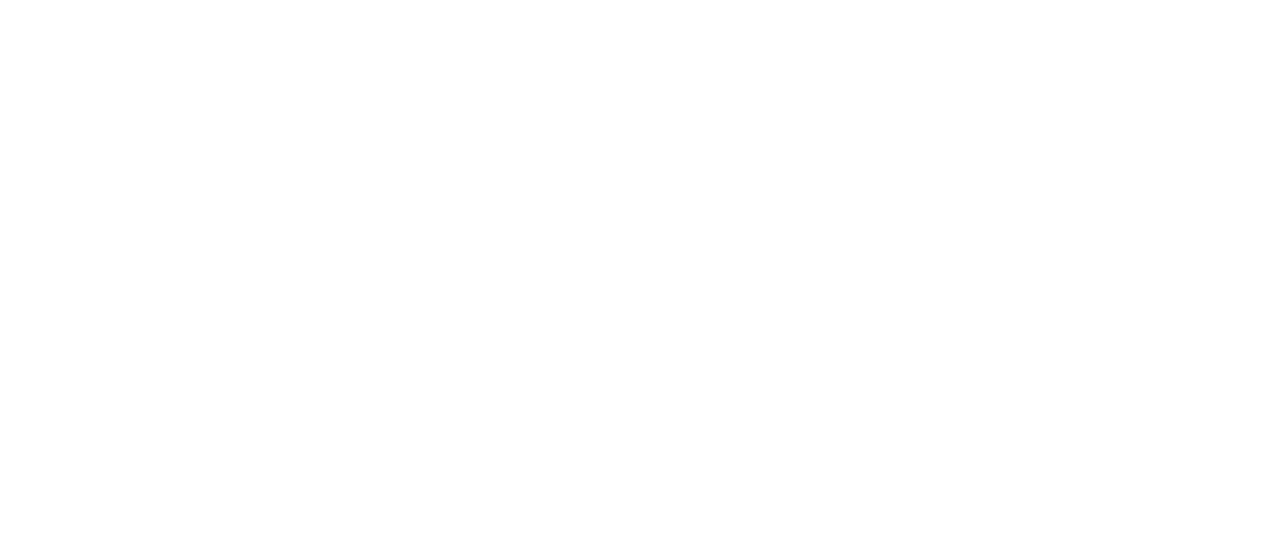
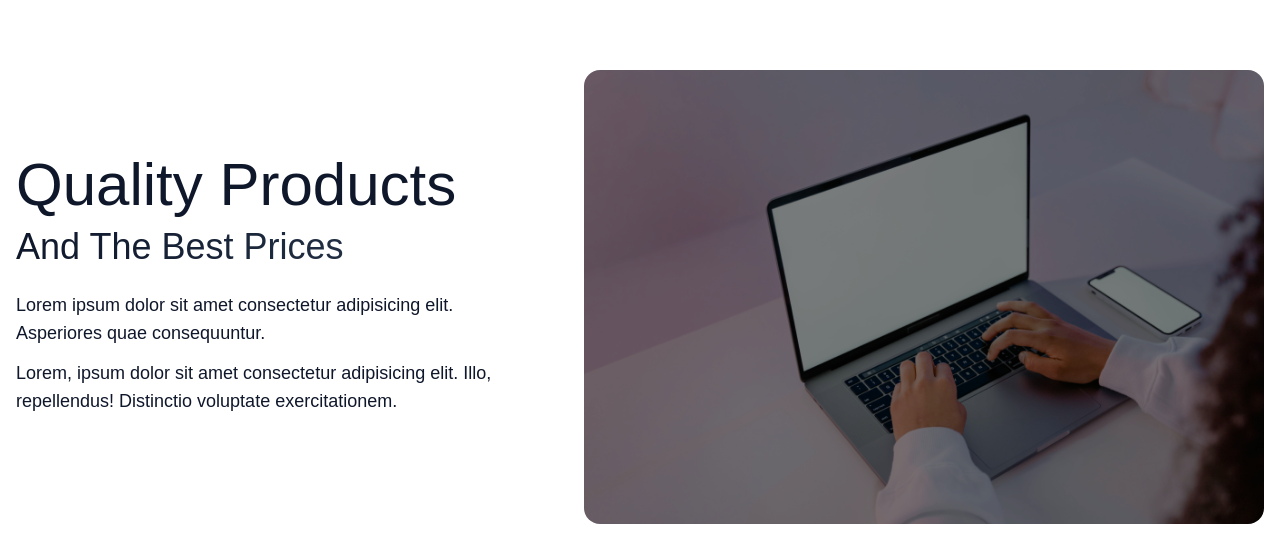
Before and after one commit to Paula-Stefany/carrinho-ecommerce, a React (Vite) app: page / in a window 1280 px wide. Shown: the part 1118-1667 px from the top of the page. Before the commit the page ends 1160 px from the top, so only its background shows below. Built offline with nearby package versions, Linux system fonts and the light colour scheme.

Commit message:
Adicionado segundo banner na Home

```diff
--- a/src/pages/home/index.tsx
+++ b/src/pages/home/index.tsx
@@ -1,5 +1,6 @@
 import { Banner } from '../../components/banner'
 import { Products } from '../../components/products'
+import { Banner2 } from '../../components/banner2'
 
 
 export function Home(){
@@ -8,6 +9,7 @@
         <main className='w-full max-w-7xl px-4 m-auto'>
             <Banner/>
             <Products/>
+            <Banner2/>
         </main>
     )
 }
```
